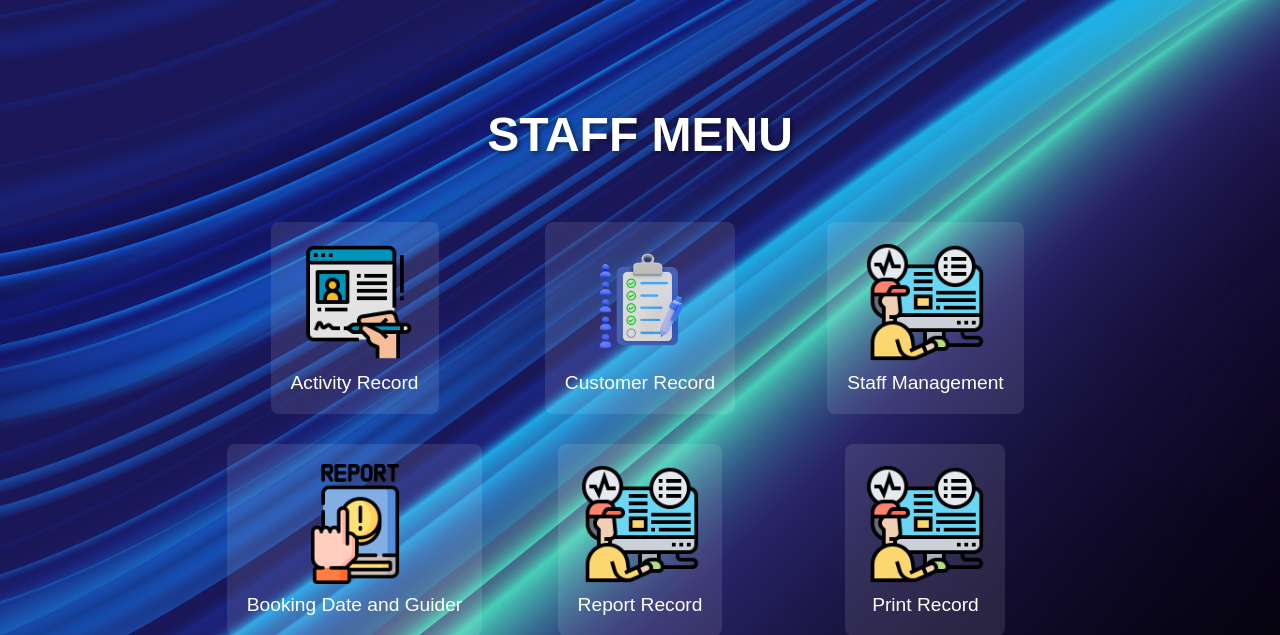
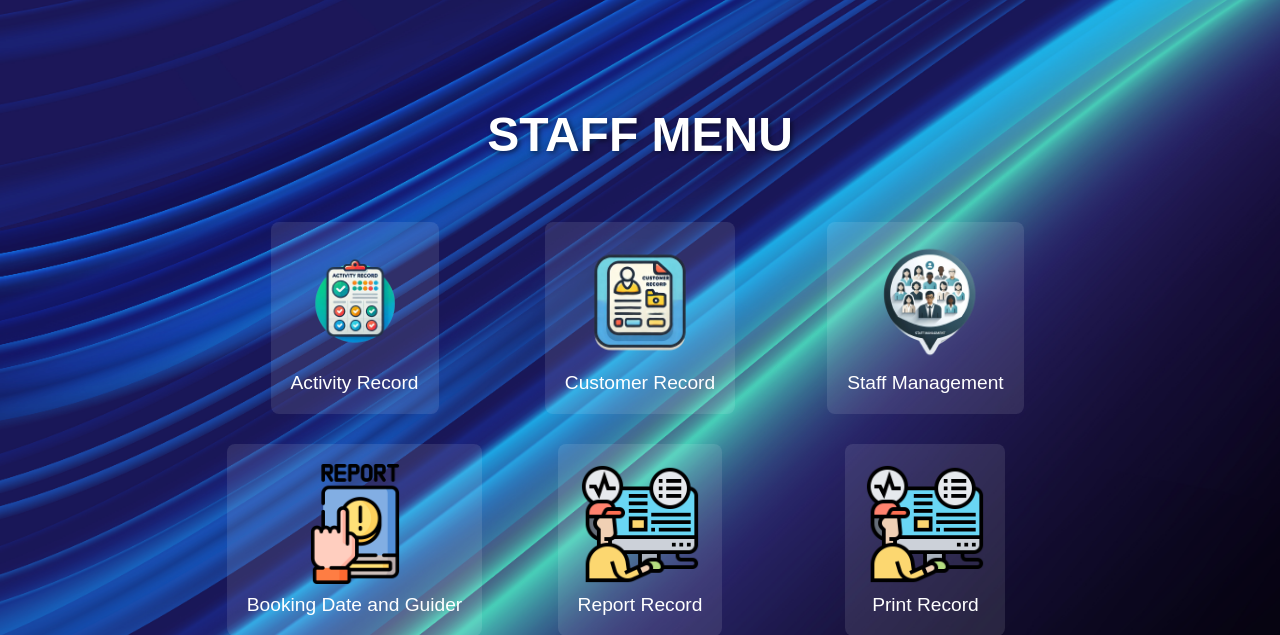
Before and after one commit to syamilo/tracking_web, a PHP site: page /admin.php in a window 1280 px wide. Shown: the part 68-703 px from the top of the page. Run offline with PHP 8.4, Linux system fonts and the light colour scheme; the visitor is signed in with stand-in values (Sample User, id 1).

Commit message:
new icon

```diff
--- a/admin.php
+++ b/admin.php
@@ -27,15 +27,15 @@ if ($_SESSION['role'] != 'admin') {
     <h1>Staff Menu</h1>
     <div class="dashboard-links">
         <a href="activity_record.php" class="dashboard-item">
-            <img src="register_icon.png" alt="Activity Record Icon">
+            <img src="act_rec.png" alt="Activity Record Icon">
             <p>Activity Record</p>
         </a>
         <a href="customer_record.php" class="dashboard-item">
-            <img src="icon_attendances.png" alt="Customer Record Icon">
+            <img src="cus_rec.png" alt="Customer Record Icon">
             <p>Customer Record</p>
         </a>
         <a href="staff_management.php" class="dashboard-item">
-            <img src="icon_monitor.png" alt="Staff Management Icon">
+            <img src="setaf_icon.png" alt="Staff Management Icon">
             <p>Staff Management</p>
         </a>
         <a href="guider.php" class="dashboard-item">
```
Also changed, not shown: act_rec.png (added), cus_rec.png (added), setaf_icon.png (added).
